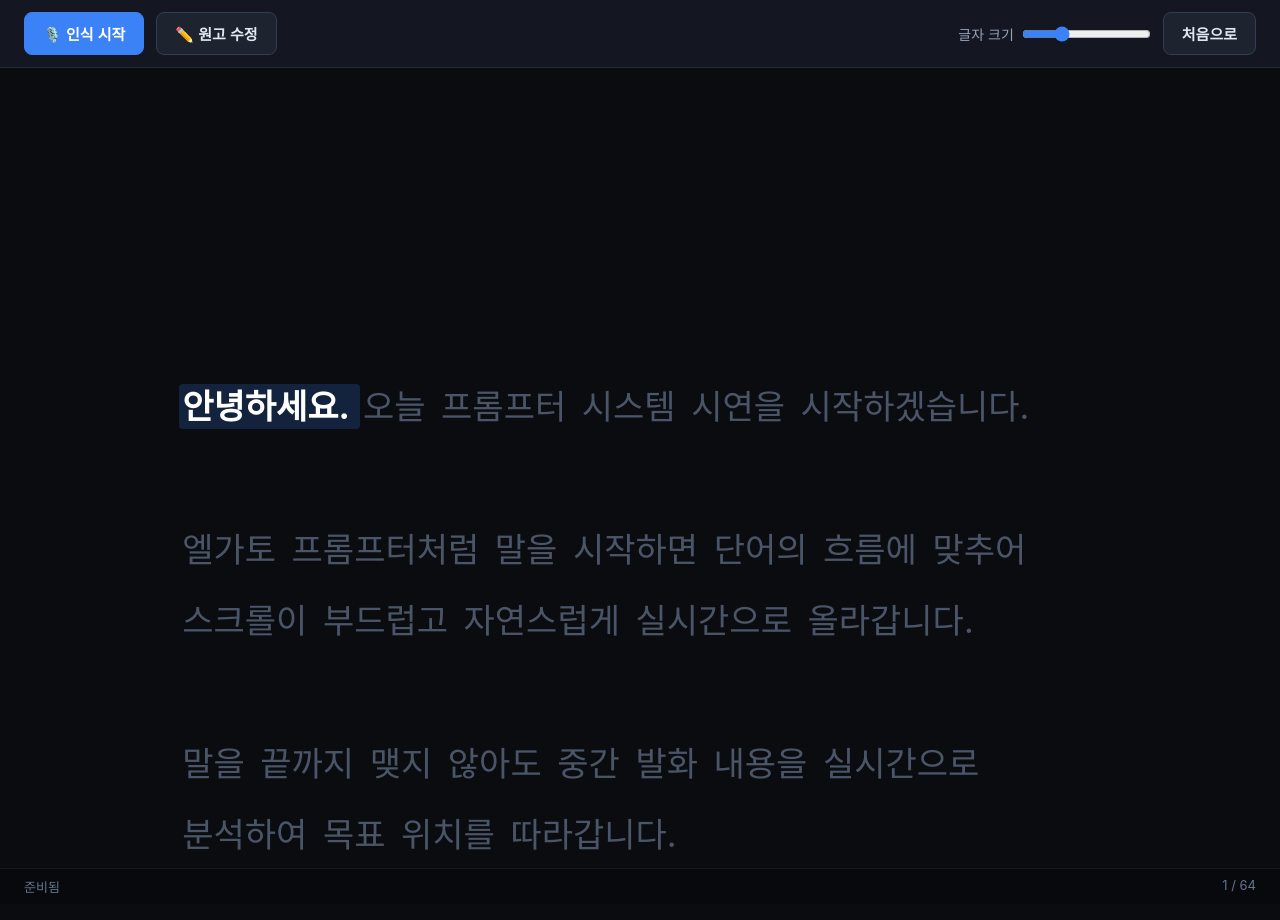
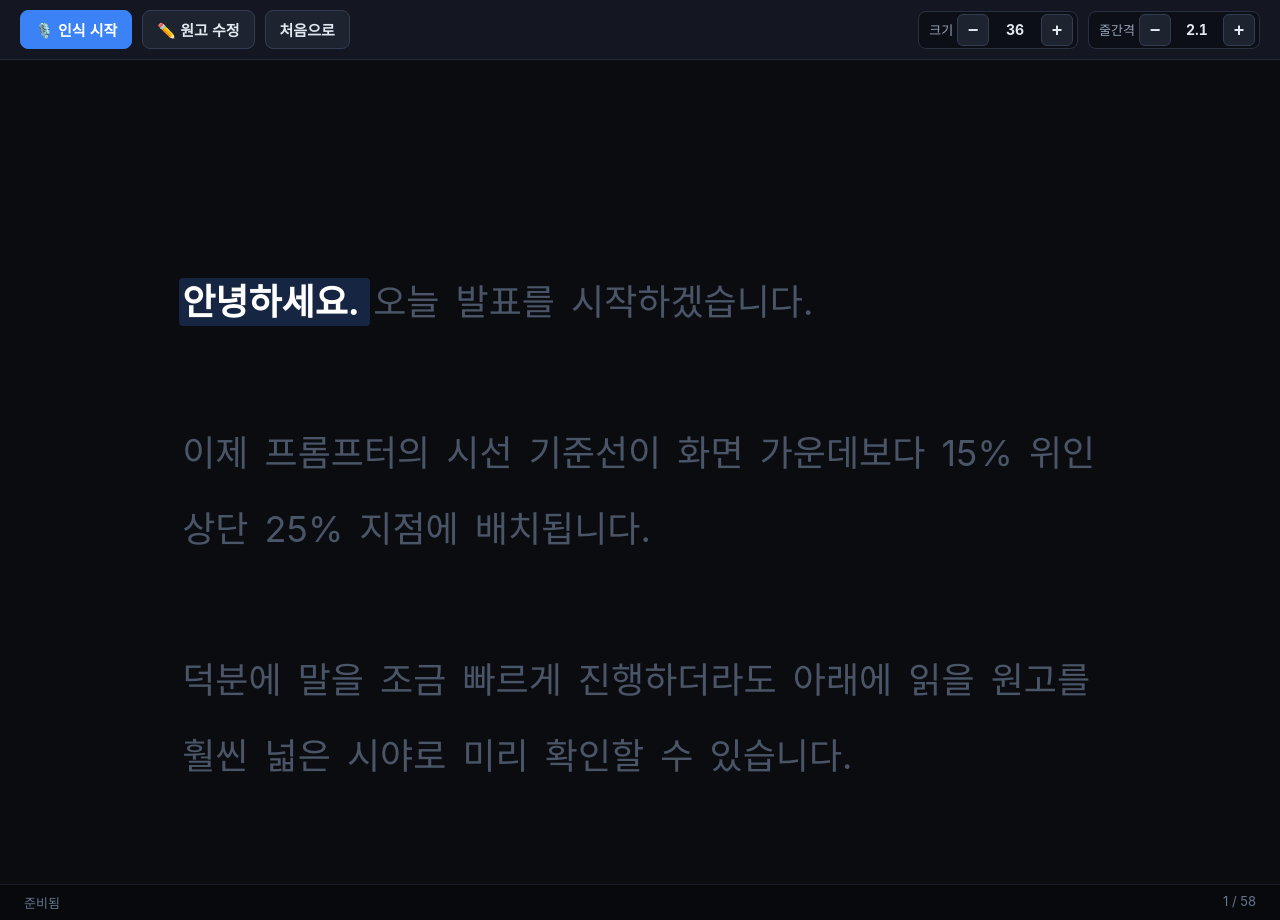
Before and after one commit to bonhoeffertheology/Yspeech, a plain HTML site: page index.html in a window 1280 px wide. Drawn offline with Linux system fonts and the light colour scheme.

Commit message:
Update index.html

```diff
--- a/index.html
+++ b/index.html
@@ -11,7 +11,7 @@
       --text-highlight: #ffffff;
       --accent-color: #3b82f6;
       --read-color: #1e293b;
-      --font-size: 34px;
+      --font-size: 36px;
       --line-height: 2.1;
     }
 
@@ -32,13 +32,13 @@
       overflow: hidden;
     }
 
-    /* 헤더 컨트롤 바 */
+    /* 상단 헤더 */
     header {
       display: flex;
       flex-wrap: wrap;
       justify-content: space-between;
       align-items: center;
-      padding: 12px 24px;
+      padding: 10px 20px;
       background: #141721;
       border-bottom: 1px solid #232936;
       gap: 12px;
@@ -48,26 +48,29 @@
     .controls-group {
       display: flex;
       align-items: center;
-      gap: 12px;
+      gap: 10px;
+      flex-wrap: wrap;
     }
 
     button {
       background: #1e2330;
       color: #e2e8f0;
       border: 1px solid #333d52;
-      padding: 10px 18px;
+      padding: 8px 14px;
       font-size: 15px;
       font-weight: 600;
       border-radius: 8px;
       cursor: pointer;
       display: inline-flex;
       align-items: center;
-      gap: 6px;
-      transition: all 0.2s;
+      justify-content: center;
+      transition: all 0.15s ease;
+      user-select: none;
     }
 
     button:active {
-      transform: scale(0.97);
+      transform: scale(0.95);
+      background: #2b3347;
     }
 
     button.primary {
@@ -88,25 +91,49 @@
       100% { opacity: 1; }
     }
 
-    .slider-container {
-      display: flex;
+    /* 숫자 스테퍼 (크기, 줄간격) */
+    .stepper-group {
+      display: inline-flex;
       align-items: center;
-      gap: 8px;
-      color: #94a3b8;
-      font-size: 14px;
+      background: #0d0f17;
+      border: 1px solid #283042;
+      border-radius: 8px;
+      padding: 2px 4px;
+      gap: 4px;
     }
 
-    input[type="range"] {
-      cursor: pointer;
-      accent-color: var(--accent-color);
+    .stepper-label {
+      font-size: 13px;
+      color: #94a3b8;
+      padding-left: 6px;
     }
 
-    /* 스크립트 뷰포트 */
+    .stepper-btn {
+      width: 32px;
+      height: 32px;
+      padding: 0;
+      font-size: 18px;
+      line-height: 1;
+      border-radius: 6px;
+    }
+
+    .stepper-value {
+      min-width: 44px;
+      text-align: center;
+      font-size: 14px;
+      font-weight: bold;
+      color: #e2e8f0;
+      font-variant-numeric: tabular-nums;
+    }
+
+    /* 본문 프롬프터 영역 */
     #prompter-container {
       flex: 1;
       overflow-y: scroll;
-      padding: 40vh 14vw 60vh 14vw; /* 중앙 시선 정렬용 여백 */
+      /* 상단은 타겟 위치에 맞게 28vh 여백, 하단은 넉넉하게 75vh 여백 */
+      padding: 28vh 14vw 75vh 14vw;
       scrollbar-width: none;
+      position: relative;
     }
 
     #prompter-container::-webkit-scrollbar {
@@ -120,7 +147,7 @@
       word-wrap: break-word;
     }
 
-    /* 단어 단위 스팬 스타일 */
+    /* 단어 토큰 스타일 */
     .word {
       display: inline;
       padding: 2px 3px;
@@ -136,7 +163,7 @@
     .word.active {
       color: var(--text-highlight);
       font-weight: 700;
-      background: rgba(59, 130, 246, 0.2);
+      background: rgba(59, 130, 246, 0.22);
     }
 
     .word.upcoming {
@@ -190,14 +217,25 @@
     <div class="controls-group">
       <button id="btn-toggle" class="primary">🎙️ 인식 시작</button>
       <button id="btn-edit">✏️ 원고 수정</button>
+      <button id="btn-reset">처음으로</button>
     </div>
 
     <div class="controls-group">
-      <div class="slider-container">
-        <label for="font-size">글자 크기</label>
-        <input type="range" id="font-size" min="22" max="64" value="34" />
+      <!-- 글자 크기 스텝퍼 -->
+      <div class="stepper-group">
+        <span class="stepper-label">크기</span>
+        <button class="stepper-btn" id="btn-font-dec">−</button>
+        <span class="stepper-value" id="val-font-size">36</span>
+        <button class="stepper-btn" id="btn-font-inc">+</button>
       </div>
-      <button id="btn-reset">처음으로</button>
+
+      <!-- 줄 간격 스텝퍼 -->
+      <div class="stepper-group">
+        <span class="stepper-label">줄간격</span>
+        <button class="stepper-btn" id="btn-line-dec">−</button>
+        <span class="stepper-value" id="val-line-height">2.1</span>
+        <button class="stepper-btn" id="btn-line-inc">+</button>
+      </div>
     </div>
   </header>
 
@@ -220,20 +258,20 @@
   </div>
 
   <script>
-    const DEFAULT_SCRIPT = `안녕하세요. 오늘 프롬프터 시스템 시연을 시작하겠습니다.
-엘가토 프롬프터처럼 말을 시작하면 단어의 흐름에 맞추어 스크롤이 부드럽고 자연스럽게 실시간으로 올라갑니다.
-말을 끝까지 맺지 않아도 중간 발화 내용을 실시간으로 분석하여 목표 위치를 따라갑니다.
-만약 말을 조금 더 빨리 하더라도 스크립트가 유연하게 가속하여 발표자의 속도를 쫓아옵니다.
-태블릿 터치를 통해 언제든지 읽고 싶은 위치를 직접 선택하여 이동할 수도 있습니다.
-준비되셨다면 원고 수정 버튼을 눌러 실제 발표 원고를 입력해 보세요.`;
+    const DEFAULT_SCRIPT = `안녕하세요. 오늘 발표를 시작하겠습니다.
+이제 프롬프터의 시선 기준선이 화면 가운데보다 15% 위인 상단 25% 지점에 배치됩니다.
+덕분에 말을 조금 빠르게 진행하더라도 아래에 읽을 원고를 훨씬 넓은 시야로 미리 확인할 수 있습니다.
+화면 상단의 플러스 마이너스 버튼을 눌러 글자 크기와 줄 간격을 태블릿 화면에 가장 편안한 상태로 맞춰보세요.
+인식 도중 언제든 원하는 단어를 터치하여 즉시 위치를 이동할 수도 있습니다.`;
 
     const state = {
-      words: [],            // 원본 단어 객체 배열
+      words: [],
       currentIndex: 0,
       targetScrollTop: 0,
       isListening: false,
       recognition: null,
-      keepAliveTimer: null
+      fontSize: 36,
+      lineHeight: 2.1
     };
 
     const container = document.getElementById('prompter-container');
@@ -247,14 +285,20 @@
     const btnCancel = document.getElementById('btn-cancel');
     const speechPreview = document.getElementById('speech-preview');
     const progressCounter = document.getElementById('progress-counter');
-    const fontSizeSlider = document.getElementById('font-size');
 
-    // 특수문자 제거 후 순수 단어 토큰 추출
+    // UI 스텝퍼 요소
+    const btnFontDec = document.getElementById('btn-font-dec');
+    const btnFontInc = document.getElementById('btn-font-inc');
+    const valFontSize = document.getElementById('val-font-size');
+
+    const btnLineDec = document.getElementById('btn-line-dec');
+    const btnLineInc = document.getElementById('btn-line-inc');
+    const valLineHeight = document.getElementById('val-line-height');
+
     function normalizeWord(str) {
       return str.replace(/[.,\/#!$%\^&\*;:{}=\-_`~()?"'<>]/g, "").trim().toLowerCase();
     }
 
-    // 텍스트 파싱 (단어 단위 분할 및 줄바꿈 보존)
     function parseScript(rawText) {
       const tokens = [];
       const lines = rawText.split('\n');
@@ -285,7 +329,6 @@
         span.innerText = token.raw + ' ';
         span.dataset.index = idx;
 
-        // 터치/클릭 즉각 동기화
         span.addEventListener('click', () => {
           setWordIndex(idx);
         });
@@ -321,7 +364,7 @@
       updateTargetScroll();
     }
 
-    // 활성 단어의 위치를 읽어 목표 스크롤 위치 계산
+    // 목표 스크롤 계산: 가운데(50%)보다 15% 더 위인 [상단 25% 지점]에 맞춤
     function updateTargetScroll() {
       const activeSpan = textContainer.querySelector(`.word[data-index="${state.currentIndex}"]`);
       if (!activeSpan) return;
@@ -329,26 +372,26 @@
       const spanRect = activeSpan.getBoundingClientRect();
       const containerRect = container.getBoundingClientRect();
 
-      // 현재 컨테이너 스크롤 값 + 대상 엘리먼트의 상대 오프셋 - 화면 중앙점
       const currentScroll = container.scrollTop;
       const offset = spanRect.top - containerRect.top;
-      const centerLine = container.clientHeight * 0.38; // 상단 38% 지점에 시선 맞춤
 
-      state.targetScrollTop = currentScroll + (offset - centerLine);
+      // 화면 높이의 25%를 기준 라인으로 삼아 아래쪽 원고 시야를 75% 확보
+      const targetFocusLine = container.clientHeight * 0.25;
+
+      state.targetScrollTop = currentScroll + (offset - targetFocusLine);
     }
 
-    // 선형 보간을 활용한 부드러운 스크롤 루프 (Lerp Scroll)
+    // 부드러운 스크롤 애니메이션 루프
     function smoothScrollLoop() {
       const diff = state.targetScrollTop - container.scrollTop;
       if (Math.abs(diff) > 0.5) {
-        // 프레임당 8%씩 완만하게 목표치로 접근
         container.scrollTop += diff * 0.08;
       }
       requestAnimationFrame(smoothScrollLoop);
     }
     requestAnimationFrame(smoothScrollLoop);
 
-    // 실시간 음성 단어 매칭 엔진
+    // 실시간 음성 매칭 엔진
     function processRealtimeSpeech(transcript) {
       if (!transcript) return;
 
@@ -357,15 +400,13 @@
 
       const lastWord = incomingWords[incomingWords.length - 1];
 
-      // 현재 읽는 위치를 기준으로 앞뒤 8개 단어 반경 탐색
+      // 현재 인덱스 기준 앞뒤 반경 내에서 탐색
       const lookAheadRange = 12;
       const start = Math.max(0, state.currentIndex - 2);
       const end = Math.min(state.words.length, state.currentIndex + lookAheadRange);
 
       for (let i = start; i < end; i++) {
         const targetClean = state.words[i].clean;
-
-        // 끝말 일치 혹은 포함 관계 탐색
         if (targetClean === lastWord || (lastWord.length >= 2 && targetClean.includes(lastWord))) {
           setWordIndex(i);
           return;
@@ -373,39 +414,34 @@
       }
     }
 
-    // Web Speech API 초기화
+    // Web Speech API
     function initSpeechRecognition() {
       const SpeechRecognition = window.SpeechRecognition || window.webkitSpeechRecognition;
       if (!SpeechRecognition) {
-        speechPreview.innerText = "Web Speech API 미지원 브라우저";
+        speechPreview.innerText = "음성 인식을 지원하지 않는 브라우저입니다.";
         btnToggle.disabled = true;
         return;
       }
 
       const rec = new SpeechRecognition();
       rec.continuous = true;
-      rec.interimResults = true; // 실시간 발화 캐치
+      rec.interimResults = true;
       rec.lang = 'ko-KR';
 
       rec.onresult = (event) => {
         let interimText = '';
         for (let i = event.resultIndex; i < event.results.length; ++i) {
-          const part = event.results[i][0].transcript;
-          interimText += part;
+          interimText += event.results[i][0].transcript;
         }
-
         speechPreview.innerText = `🗣️ ${interimText.slice(-25)}`;
-        // 중간 발화 도중에도 즉시 위치 갱신
         processRealtimeSpeech(interimText);
       };
 
-      // 팝업 없이 조용하게 오류 처리 및 세션 유지
       rec.onerror = (e) => {
         console.warn("Speech API 상태:", e.error);
       };
 
       rec.onend = () => {
-        // 사용자가 명시적으로 정지하지 않았다면 조용히 재연결
         if (state.isListening) {
           try {
             rec.start();
@@ -439,7 +475,30 @@
       speechPreview.innerText = "정지됨";
     }
 
-    // 이벤트 리스너
+    // 스타일 제어 함수
+    function setFontSize(newVal) {
+      state.fontSize = Math.min(64, Math.max(20, newVal));
+      valFontSize.innerText = state.fontSize;
+      document.documentElement.style.setProperty('--font-size', `${state.fontSize}px`);
+      updateTargetScroll();
+    }
+
+    function setLineHeight(newVal) {
+      state.lineHeight = Math.min(3.2, Math.max(1.4, parseFloat(newVal.toFixed(1))));
+      valLineHeight.innerText = state.lineHeight.toFixed(1);
+      document.documentElement.style.setProperty('--line-height', state.lineHeight);
+      updateTargetScroll();
+    }
+
+    // 글자 크기 +/- 버튼
+    btnFontDec.addEventListener('click', () => setFontSize(state.fontSize - 2));
+    btnFontInc.addEventListener('click', () => setFontSize(state.fontSize + 2));
+
+    // 줄 간격 +/- 버튼
+    btnLineDec.addEventListener('click', () => setLineHeight(state.lineHeight - 0.1));
+    btnLineInc.addEventListener('click', () => setLineHeight(state.lineHeight + 0.1));
+
+    // 버튼 이벤트 리스너
     btnToggle.addEventListener('click', () => {
       if (state.isListening) stopListening();
       else startListening();
@@ -467,16 +526,11 @@
       modal.classList.remove('open');
     });
 
-    fontSizeSlider.addEventListener('input', (e) => {
-      document.documentElement.style.setProperty('--font-size', `${e.target.value}px`);
-      updateTargetScroll();
-    });
-
     window.addEventListener('resize', () => {
       updateTargetScroll();
     });
 
-    // 시작
+    // 시작 초기화
     window.addEventListener('DOMContentLoaded', () => {
       state.words = parseScript(DEFAULT_SCRIPT);
       renderTokens();
```
